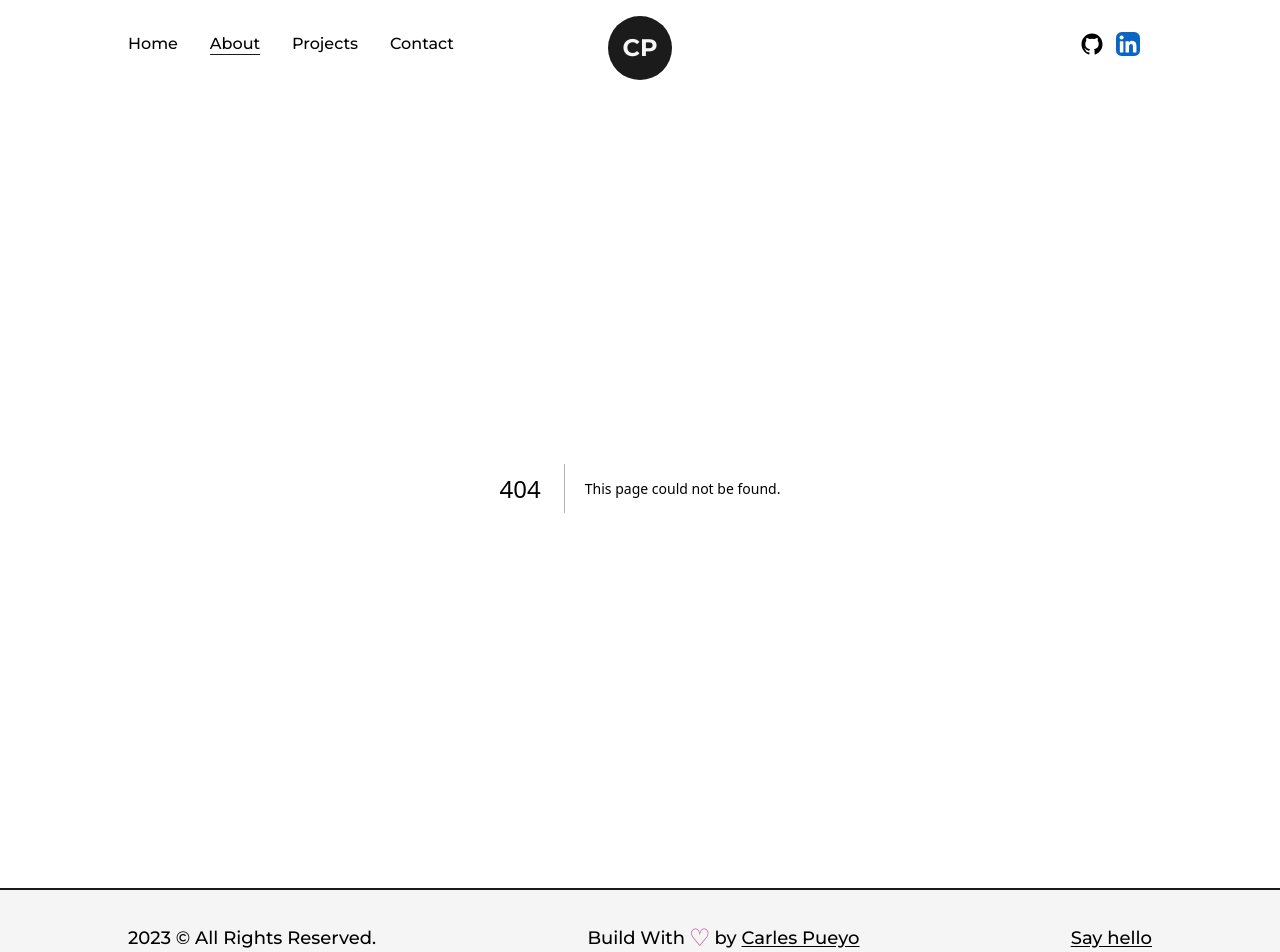
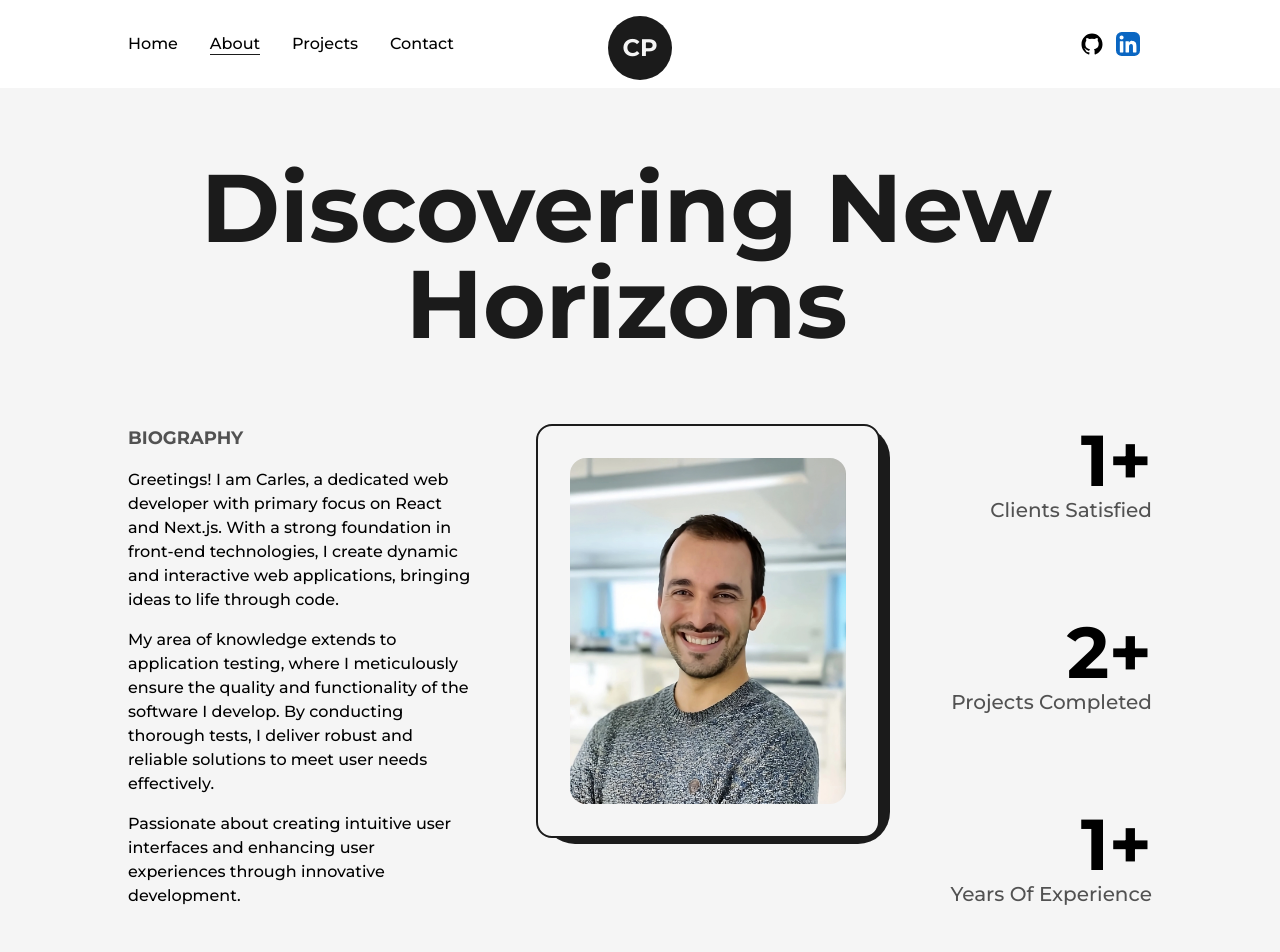
Before and after one commit to cpcastells/cpcastells_portfolio, a Next.js app: page /about in a window 1280 px wide. Before the commit this address had no page. Shown: the top 952 px of the page. Built offline with nearby package versions, Linux system fonts and the light colour scheme.

Commit message:
Create About page

```diff
--- /dev/null
+++ b/src/app/about/page.tsx
@@ -0,0 +1,78 @@
+import { Metadata } from "next";
+import Image from "next/image";
+import React from "react";
+import Layout from "@/components/Layout/Layout";
+import AnimatedText from "@/components/AnimatedText/AnimatedText";
+import profilePicture from "../../../public/images/cp.webp";
+
+export const metadata: Metadata = {
+  title: "Know about me",
+  description: "Information about Carles Pueyo",
+};
+
+const About = () => {
+  return (
+    <main className="flex w-full flex-col items-center justify-center">
+      <Layout className="pt-16">
+        <AnimatedText
+          text="Discovering new horizons"
+          className="text-8xl mb-16"
+        />
+        <div className="grid w-full grid-cols-8 gap-16">
+          <div className="col-span-3 flex flex-col items-start justify-start">
+            <h2 className="mb-4 text-lg font-bold uppercase text-dark/75">
+              Biography
+            </h2>
+            <p className="font-medium">
+              Greetings! I am Carles, a dedicated web developer with primary
+              focus on React and Next.js. With a strong foundation in front-end
+              technologies, I create dynamic and interactive web applications,
+              bringing ideas to life through code.
+            </p>
+            <p className="my-4 font-medium">
+              My area of knowledge extends to application testing, where I
+              meticulously ensure the quality and functionality of the software
+              I develop. By conducting thorough tests, I deliver robust and
+              reliable solutions to meet user needs effectively.
+            </p>
+            <p className="font-medium">
+              Passionate about creating intuitive user interfaces and enhancing
+              user experiences through innovative development.
+            </p>
+          </div>
+
+          <div className="col-span-3 relative h-max rounded-2xl border-2 border-solid border-dark bg-light p-8">
+            <div className="absolute top-0 -right-3 -z-10 w-[102%] h-[102%] rounded-[2rem] bg-dark" />
+            <Image
+              src={profilePicture}
+              alt="Picture of Carles Pueyo"
+              className="w-full h-auto rounded-2xl"
+            />
+          </div>
+          <div className="col-span-2 flex flex-col items-end justify-between">
+            <div className="flex flex-col items-end justify-center">
+              <span className="text-7xl font-bold">1+</span>
+              <h3 className="text-xl font-medium capitalize text-dark/75">
+                clients satisfied
+              </h3>
+            </div>
+            <div className="flex flex-col items-end justify-center">
+              <span className="text-7xl font-bold">2+</span>
+              <h3 className="text-xl font-medium capitalize text-dark/75">
+                projects completed
+              </h3>
+            </div>
+            <div className="flex flex-col items-end justify-center">
+              <span className="text-7xl font-bold">1+</span>
+              <h3 className="text-xl font-medium capitalize text-dark/75">
+                years of experience
+              </h3>
+            </div>
+          </div>
+        </div>
+      </Layout>
+    </main>
+  );
+};
+
+export default About;
--- a/src/app/page.tsx
+++ b/src/app/page.tsx
@@ -3,7 +3,6 @@ import Image from "next/image";
 import room from "../../public/images/room.webp";
 import AnimatedText from "@/components/AnimatedText/AnimatedText";
 import Link from "next/link";
-import ReachMe from "@/components/HireMe/HireMe";
 import HireMe from "@/components/HireMe/HireMe";
 
 export default function Home() {
@@ -21,8 +20,8 @@ export default function Home() {
           </div>
           <div className="w-1/2 flex flex-col items-center self-center">
             <AnimatedText
-              text="<Carles Pueyo/>"
-              className="text-6xl text-left"
+              text="Carles Pueyo"
+              className="text-7xl text-left"
             ></AnimatedText>
             <p className="my-4 text-lg font-medium">
               As a full-stack developer, my portfolio features a variety of
```
Also changed, not shown: public/images/cp.webp (added).
